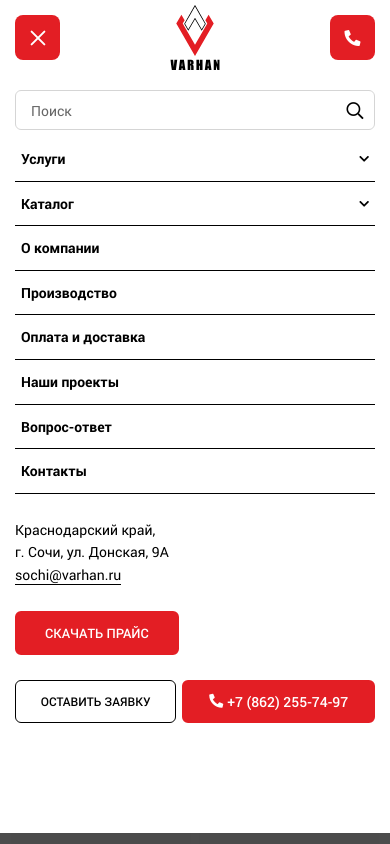
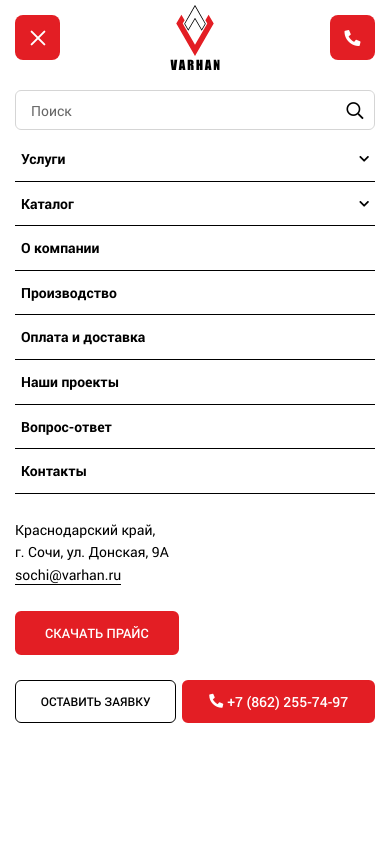
Before and after one commit to GrinCaseCode/varhan, a plain HTML site: page index.html in a window 390 px wide. Both pictures are taken after a click on the element 37 px from the left and 37 px from the top of the page. Shown: the top 844 px of the page. Drawn offline with nearby package versions, Linux system fonts and the light colour scheme.

Commit message:
Add files via upload

```diff
--- a/css/media.css
+++ b/css/media.css
@@ -537,7 +537,7 @@
         left: 0;
         max-height: 100vh;
         padding: 15px 15px;
-        padding-bottom: 110px;
+        padding-bottom: 140px;
         display: none;
         overflow: auto;
         background: #fff;
```
